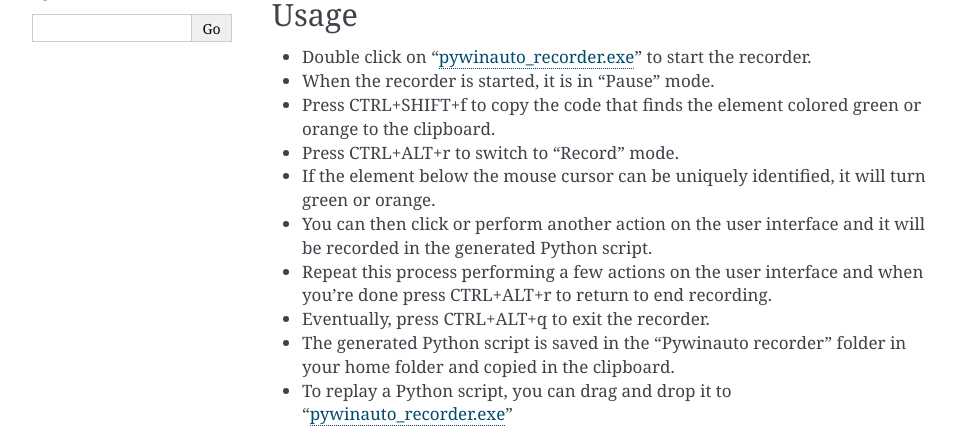
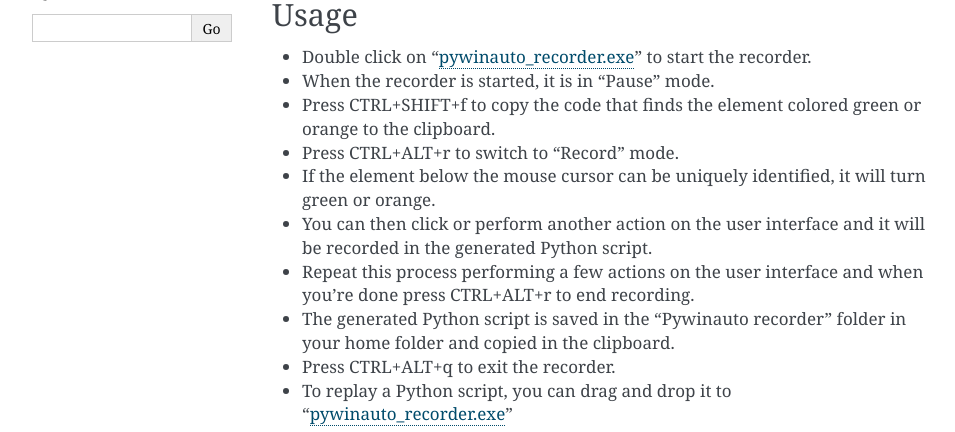
Before and after one commit to beuaaa/pywinauto_recorder, a Sphinx documentation site: the page built from docs/pywinauto_recorder_exe.rst, in a window 1280 px wide and 900 px high, scrolled down 318 px, cut to the strip 0-432 px from the top of the window. Shown: the whole strip, without its empty margins (148-1103 px from the left). Built offline with Sphinx 7.4.7, drawn with Linux system fonts in a browser that asks for light colours.

Commit message:
Fixed typo

```diff
--- a/docs/pywinauto_recorder_exe.rst
+++ b/docs/pywinauto_recorder_exe.rst
@@ -17,9 +17,9 @@
 - Press CTRL+ALT+r to switch to "Record" mode.
 - If the element below the mouse cursor can be uniquely identified, it will turn green or orange.
 - You can then click or perform another action on the user interface and it will be recorded in the generated Python script.
-- Repeat this process performing a few actions on the user interface and when you're done press CTRL+ALT+r to return to end recording.
-- Eventually, press CTRL+ALT+q to exit the recorder.
+- Repeat this process performing a few actions on the user interface and when you're done press CTRL+ALT+r to end recording.
 - The generated Python script is saved in the "Pywinauto recorder" folder in your home folder and copied in the clipboard.
+- Press CTRL+ALT+q to exit the recorder.
 - To replay a Python script, you can drag and drop it to "pywinauto_recorder.exe_"
 
 .. raw:: html
```
